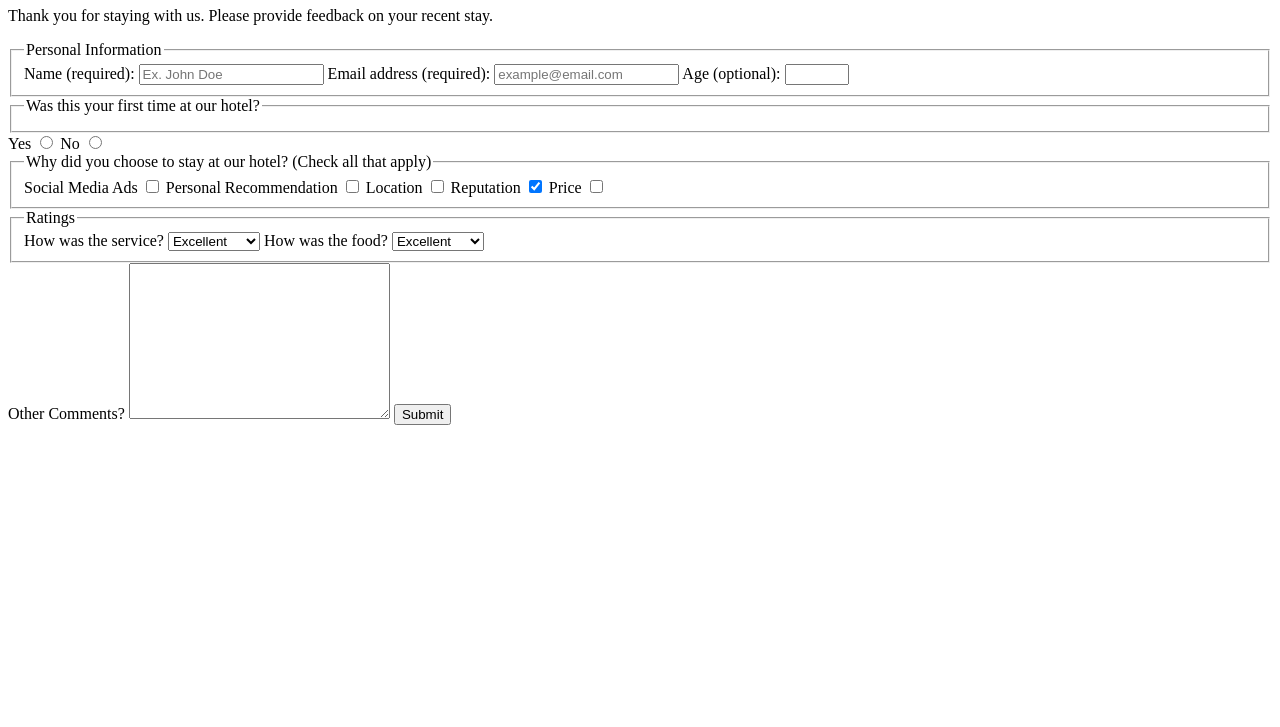
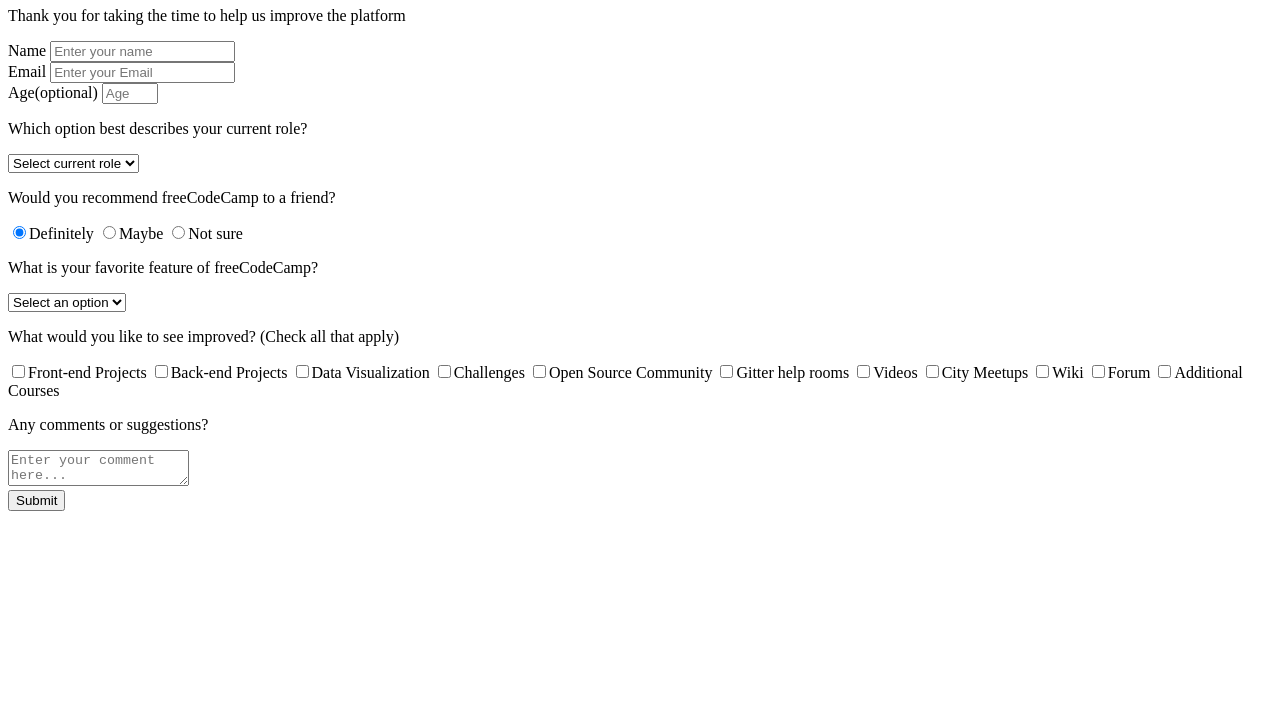
Before and after one commit to Ded-Goit/Survey-Form, a plain HTML site: page index.html in a window 1280 px wide. Shown: the part 73-800 px from the top of the page. Drawn offline with Linux system fonts and the light colour scheme.

Commit message:
created Survey-Form

```diff
--- a/index.html
+++ b/index.html
@@ -5,98 +5,215 @@
     <title>Hotel Feedback Form</title>
   </head>
   <body>
-    <header>
-      <h1>Hotel Feedback Form</h1>
-      <p>
-        Thank you for staying with us. Please provide feedback on your recent
-        stay.
-      </p>
-    </header>
-    <main>
-      <form method="POST" action="https://hotel-feedback.freecodecamp.org">
-        <fieldset>
-          <legend>Personal Information</legend>
-          <label for="full-name">Name (required):</label>
+    <div class="container">
+      <header class="header">
+        <h1 id="title" class="text-center">freeCodeCamp Survey Form</h1>
+        <p id="description" class="description text-center">
+          Thank you for taking the time to help us improve the platform
+        </p>
+      </header>
+      <form id="survey-form">
+        <div class="form-group">
+          <label id="name-label" for="name">Name</label>
           <input
             type="text"
-            id="full-name"
             name="name"
-            placeholder="Ex. John Doe"
-            required
+            id="name"
+            class="form-control"
+            placeholder="Enter your name"
+            required=""
           />
-
-          <label for="email">Email address (required):</label>
+        </div>
+        <div class="form-group">
+          <label id="email-label" for="email">Email</label>
           <input
-            placeholder="example@email.com"
-            required
-            id="email"
             type="email"
             name="email"
+            id="email"
+            class="form-control"
+            placeholder="Enter your Email"
+            required=""
           />
-          <label for="age">Age (optional):</label>
-          <input type="number" name="age" id="age" min="3" max="100" />
-        </fieldset>
-        <fieldset>
-          <legend>Was this your first time at our hotel?</legend>
-        </fieldset>
-        <label for="yes-option">Yes</label>
-        <input type="radio" id="yes-option" name="hotel-stay" />
-        <label for="no-option">No</label>
-        <input type="radio" id="no-option" name="hotel-stay" />
-        <fieldset>
-          <legend>
-            Why did you choose to stay at our hotel? (Check all that apply)
-          </legend>
-          <label for="ads">Social Media Ads</label>
-          <input type="checkbox" id="ads" name="ads" value="ads" />
-          <label for="recommendation">Personal Recommendation</label>
+        </div>
+        <div class="form-group">
+          <label id="number-label" for="number"
+            >Age<span class="clue">(optional)</span></label
+          >
           <input
-            type="checkbox"
-            id="recommendation"
-            name="recommendation"
-            value="recommendation"
+            type="number"
+            name="age"
+            id="number"
+            min="10"
+            max="99"
+            class="form-control"
+            placeholder="Age"
           />
-          <label for="location">Location</label>
-          <input
-            type="checkbox"
-            id="location"
-            name="location"
-            value="location"
-          />
-          <label for="reputation">Reputation</label>
-          <input
-            checked
-            type="checkbox"
-            id="reputation"
-            name="reputation"
-            value="reputation"
-          />
-          <label for="price">Price</label>
-          <input type="checkbox" id="price" name="price" value="price" />
-        </fieldset>
-        <fieldset>
-          <legend>Ratings</legend>
-          <label for="service">How was the service?</label>
-          <select name="service" id="service">
-            <option value="poor">Poor</option>
-            <option value="satisfactory">Satisfactory</option>
-            <option value="good">Good</option>
-            <option value="very-good">Very Good</option>
-            <option selected value="excellent">Excellent</option>
+        </div>
+        <div class="form-group">
+          <p>Which option best describes your current role?</p>
+          <select id="dropdown" name="role" class="form-control" required="">
+            <option disabled="" selected="" value="">
+              Select current role
+            </option>
+            <option value="student">Student</option>
+            <option value="job">Full Time Job</option>
+            <option value="learner">Full Time Learner</option>
+            <option value="preferNo">Prefer not to say</option>
+            <option value="other">Other</option>
           </select>
-          <label for="food">How was the food?</label>
-          <select name="food" id="food">
-            <option value="poor">Poor</option>
-            <option value="satisfactory">Satisfactory</option>
-            <option value="good">Good</option>
-            <option value="very-good">Very Good</option>
-            <option selected="" value="excellent">Excellent</option>
+        </div>
+        <div class="form-group">
+          <p>Would you recommend freeCodeCamp to a friend?</p>
+          <label>
+            <input
+              name="user-recommend"
+              value="definitely"
+              type="radio"
+              class="input-radio"
+              checked=""
+            />Definitely</label
+          >
+          <label>
+            <input
+              name="user-recommend"
+              value="maybe"
+              type="radio"
+              class="input-radio"
+            />Maybe</label
+          >
+          <label
+            ><input
+              name="user-recommend"
+              value="not-sure"
+              type="radio"
+              class="input-radio"
+            />Not sure</label
+          >
+        </div>
+        <div class="form-group">
+          <p>What is your favorite feature of freeCodeCamp?</p>
+          <select
+            id="most-like"
+            name="mostLike"
+            class="form-control"
+            required=""
+          >
+            <option disabled="" selected="" value="">Select an option</option>
+            <option value="challenges">Challenges</option>
+            <option value="projects">Projects</option>
+            <option value="community">Community</option>
+            <option value="openSource">Open Source</option>
           </select>
-        </fieldset>
-        <label for="comments">Other Comments?</label>
-        <textarea cols="30" rows="10" name="comments" id="comments"></textarea>
-        <button type="submit">Submit</button>
+        </div>
+        <div class="form-group">
+          <p>
+            What would you like to see improved?
+            <span class="clue">(Check all that apply)</span>
+          </p>
+          <label
+            ><input
+              name="prefer"
+              value="front-end-projects"
+              type="checkbox"
+              class="input-checkbox"
+            />Front-end Projects</label
+          >
+          <label>
+            <input
+              name="prefer"
+              value="back-end-projects"
+              type="checkbox"
+              class="input-checkbox"
+            />Back-end Projects</label
+          >
+          <label
+            ><input
+              name="prefer"
+              value="data-visualization"
+              type="checkbox"
+              class="input-checkbox"
+            />Data Visualization</label
+          >
+          <label
+            ><input
+              name="prefer"
+              value="challenges"
+              type="checkbox"
+              class="input-checkbox"
+            />Challenges</label
+          >
+          <label
+            ><input
+              name="prefer"
+              value="open-source-community"
+              type="checkbox"
+              class="input-checkbox"
+            />Open Source Community</label
+          >
+          <label
+            ><input
+              name="prefer"
+              value="gitter-help-rooms"
+              type="checkbox"
+              class="input-checkbox"
+            />Gitter help rooms</label
+          >
+          <label
+            ><input
+              name="prefer"
+              value="videos"
+              type="checkbox"
+              class="input-checkbox"
+            />Videos</label
+          >
+          <label
+            ><input
+              name="prefer"
+              value="city-meetups"
+              type="checkbox"
+              class="input-checkbox"
+            />City Meetups</label
+          >
+          <label
+            ><input
+              name="prefer"
+              value="wiki"
+              type="checkbox"
+              class="input-checkbox"
+            />Wiki</label
+          >
+          <label
+            ><input
+              name="prefer"
+              value="forum"
+              type="checkbox"
+              class="input-checkbox"
+            />Forum</label
+          >
+          <label
+            ><input
+              name="prefer"
+              value="additional-courses"
+              type="checkbox"
+              class="input-checkbox"
+            />Additional Courses</label
+          >
+        </div>
+        <div class="form-group">
+          <p>Any comments or suggestions?</p>
+          <textarea
+            id="comments"
+            class="input-textarea"
+            name="comment"
+            placeholder="Enter your comment here..."
+          ></textarea>
+        </div>
+        <div class="form-group">
+          <button type="submit" id="submit" class="submit-button">
+            Submit
+          </button>
+        </div>
       </form>
-    </main>
+    </div>
   </body>
 </html>
--- /dev/null
+++ b/style.css
@@ -0,0 +1,22 @@
+.container {
+}
+.header {
+}
+.text-center {
+}
+.description {
+}
+.form-group {
+}
+.form-control {
+}
+.clue {
+}
+.input-radio {
+}
+.input-checkbox {
+}
+.input-textarea {
+}
+.submit-button {
+}
```
Also changed, not shown: image.png, 1 other file.
